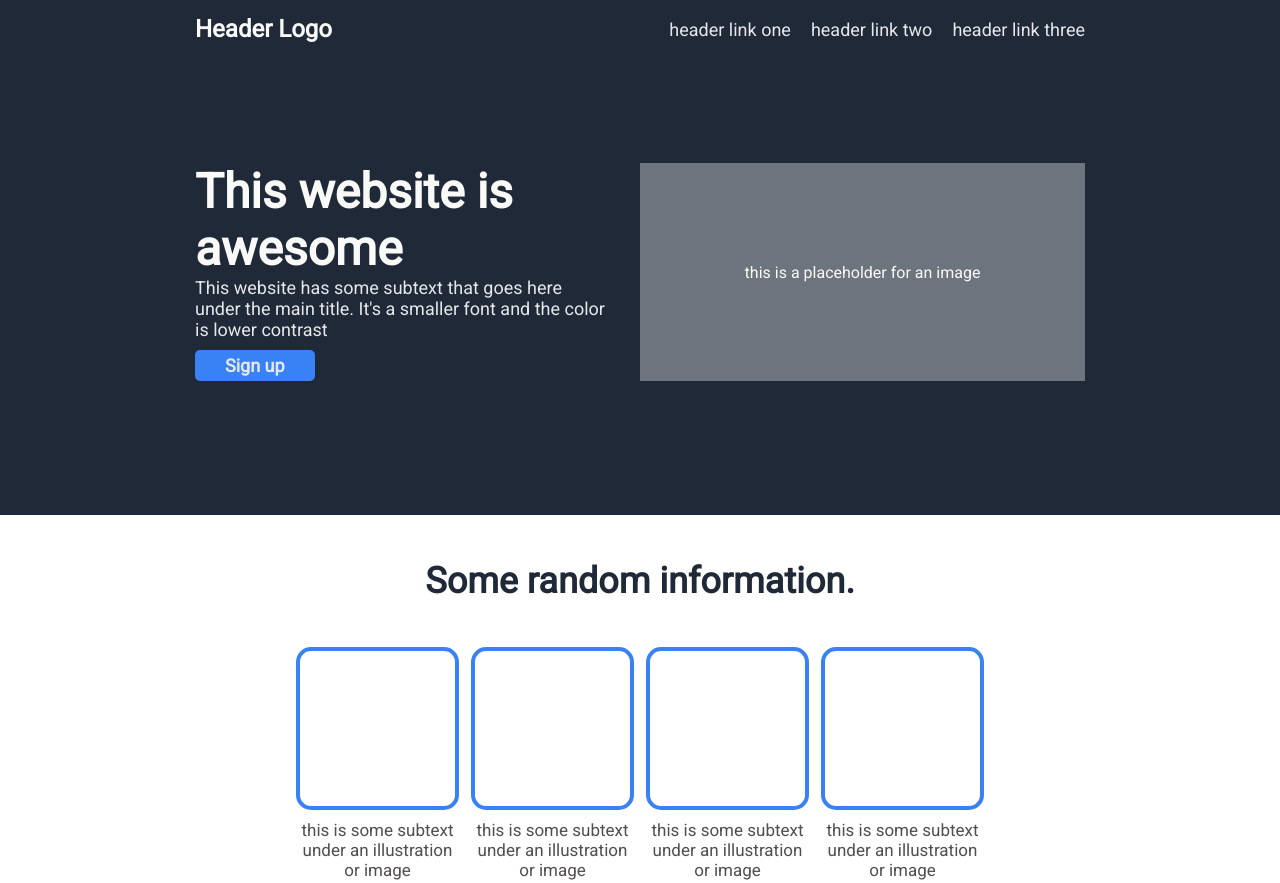
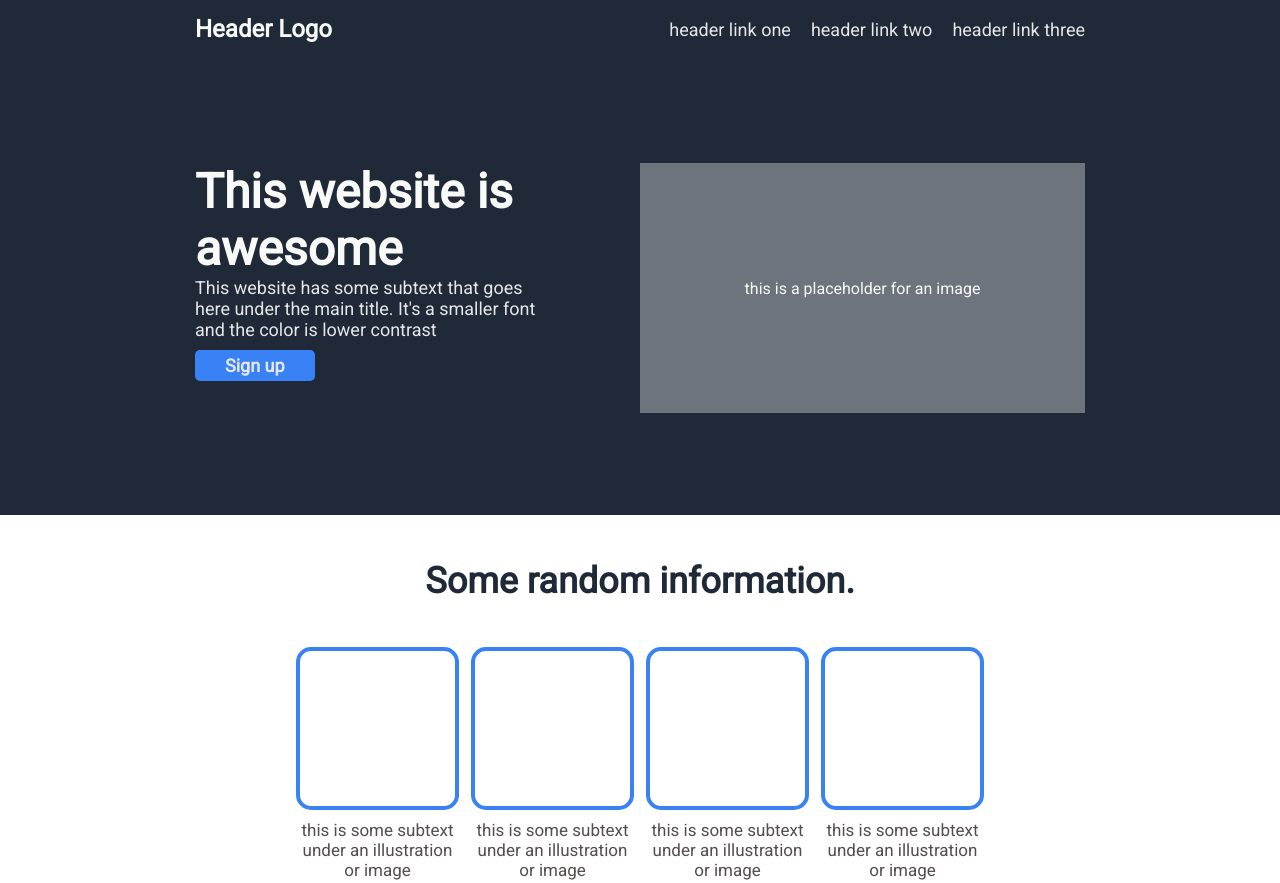
Before and after one commit to Yahds/landing-page, a plain HTML site: page index.html in a window 1280 px wide. Shown: the top 883 px of the page. Drawn offline with Linux system fonts and the light colour scheme.

Commit message:
added some minor changes to the header section

```diff
--- a/styles.css
+++ b/styles.css
@@ -54,14 +54,17 @@ header .header-holder .img-holder{
     width: 50%;
 }
 
+
 header .header-holder .desc-holder h1{
     font-size: 48px;
     font-weight: bolder;
     color: #F9FAF8;
+    width: 80%;
 }
 
 header .header-holder .desc-holder p{
     padding-right: 30px;
+    width: 80%;
 }
 
 header .header-holder .desc-holder .sign-up{
@@ -79,6 +82,7 @@ header .header-holder .img-holder {
     display: flex;
     justify-content: center;
     align-items: center;
+    height: 250px;
 }
 
 header .header-holder .img-holder .img-txt{
```
